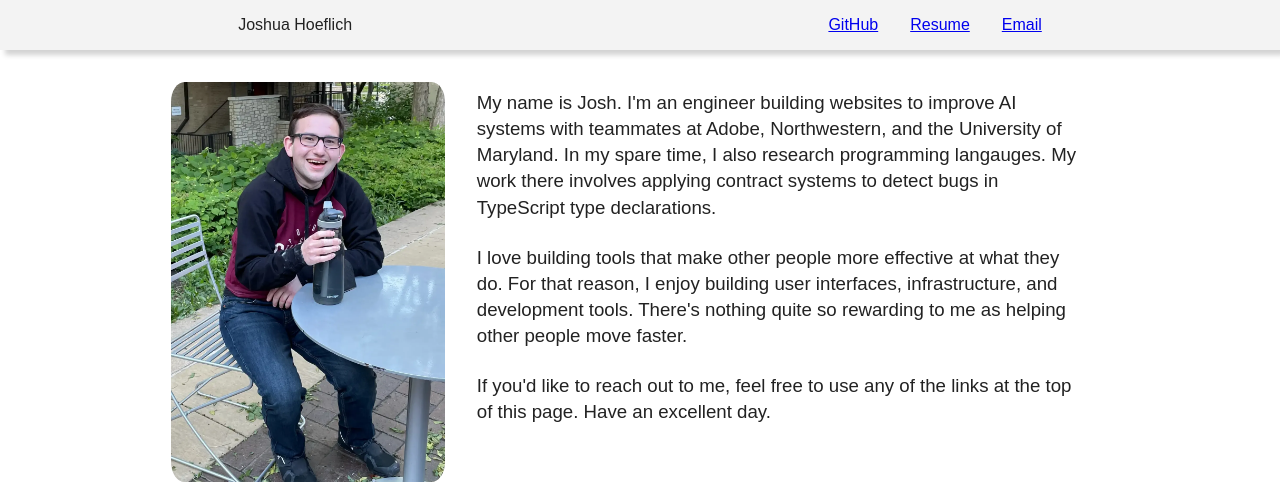
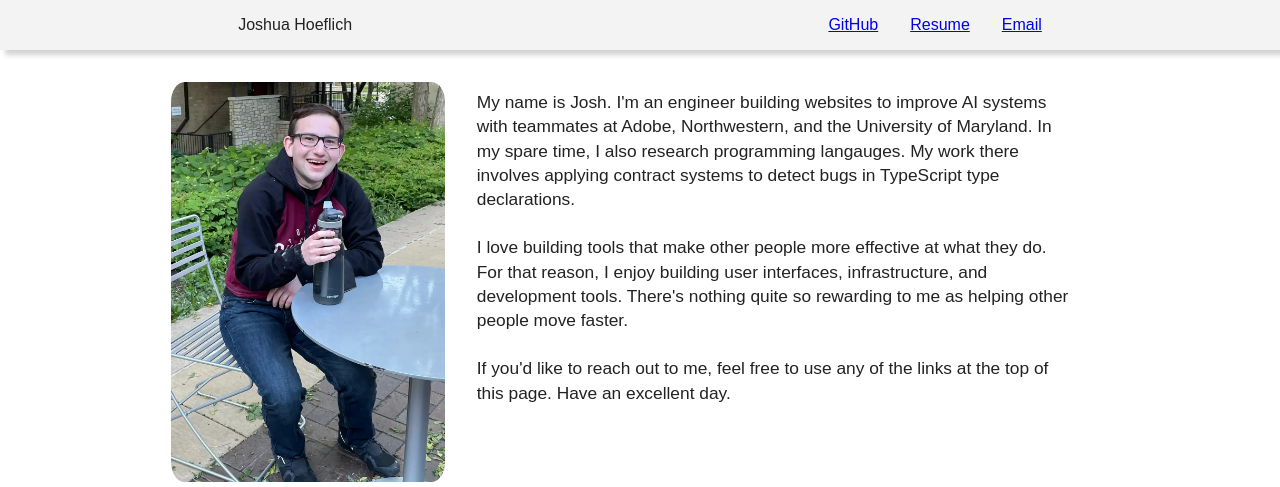
Before and after one commit to joshuaharry/joshuaharry.com, a website: page public/index.html in a window 1280 px wide. Shown: the top 487 px of the page. Drawn offline with Linux system fonts and the light colour scheme.

Commit message:
Adjust font size

```diff
--- a/public/css/index.css
+++ b/public/css/index.css
@@ -86,7 +86,7 @@ p {
   padding-top: 0.5rem;
   max-width: 600px;
   line-height: 1.4;
-  font-size: 14pt;
+  font-size: 13pt;
 }
 
 .about-par {
```
